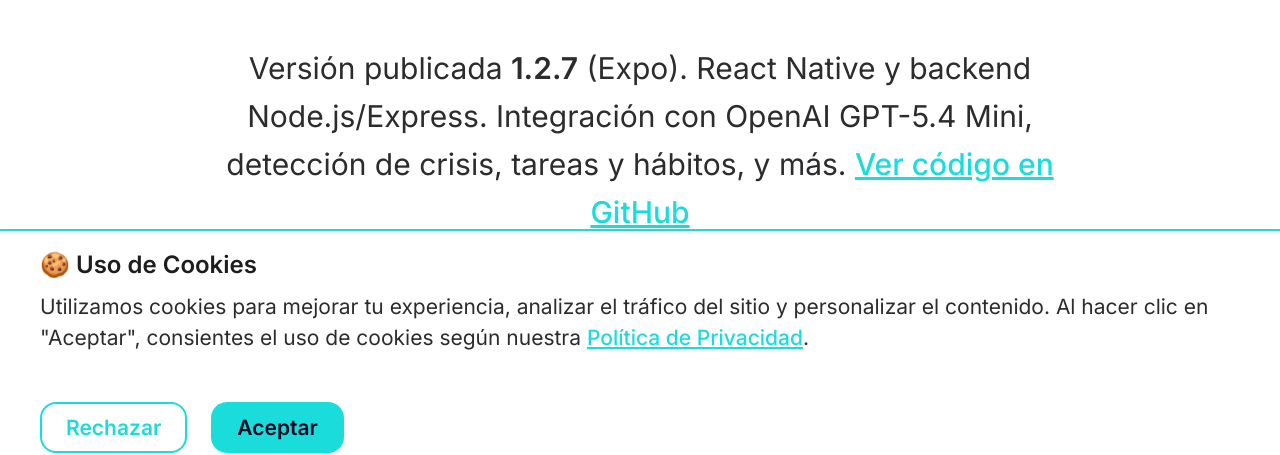
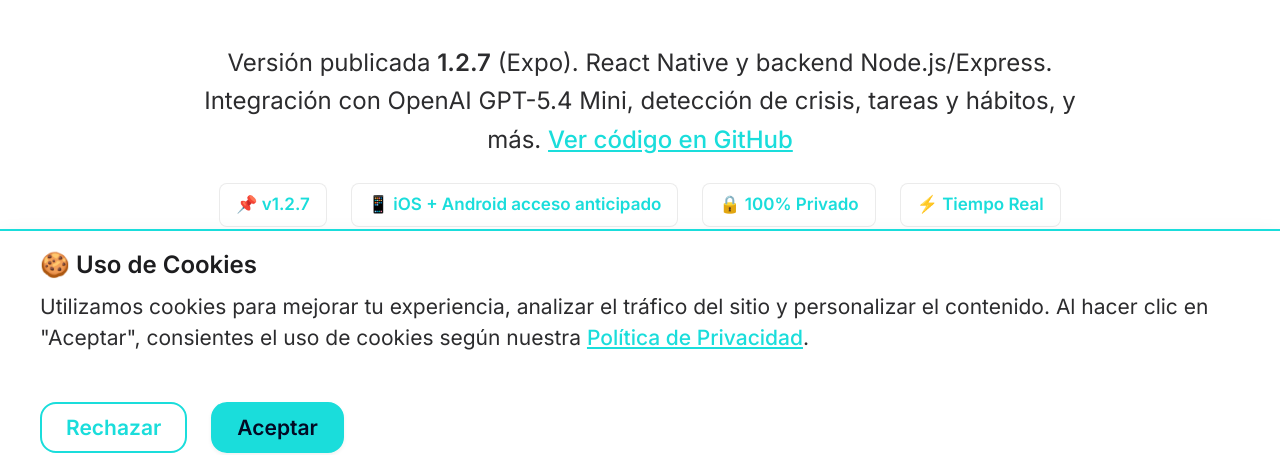
Before and after one commit to Mar-cere/antoapps-website, a Next.js app: page /app in a window 1280 px wide. Shown: the part 331-786 px from the top of the page. Built offline with nearby package versions, Linux system fonts and the light colour scheme; no server answers.

Commit message:
Update CSS styles for app-page and comparison components to improve typography and spacing. Adjust font sizes for subtitles and buttons, and modify padding and margin values for better layout consistency across the application.

```diff
--- a/styles/components/app-page.css
+++ b/styles/components/app-page.css
@@ -25,10 +25,10 @@
 }
 
 .app-hero-subtitle {
-    font-size: clamp(1.3125rem, 2.5vw, 1.875rem);
+    font-size: clamp(1.125rem, 2.2vw, 1.5rem);
     font-weight: var(--font-weight-normal);
     color: var(--color-text-secondary);
-    margin-bottom: var(--spacing-8);
+    margin-bottom: var(--spacing-6);
     line-height: var(--line-height-relaxed);
 }
 
@@ -45,7 +45,7 @@
     color: var(--color-primary);
     padding: var(--spacing-2) var(--spacing-4);
     border-radius: var(--radius-md);
-    font-size: var(--font-size-base);
+    font-size: var(--font-size-sm);
     font-weight: var(--font-weight-semibold);
 }
 
@@ -246,7 +246,7 @@
     background: var(--color-bg-primary);
     border: 1px solid var(--color-border);
     border-radius: var(--radius-xl);
-    padding: var(--spacing-md);
+    padding: var(--spacing-6);
     transition: var(--transition-base);
 }
 
@@ -262,7 +262,7 @@
     display: flex;
     align-items: center;
     gap: var(--spacing-sm);
-    margin-bottom: var(--spacing-md);
+    margin-bottom: var(--spacing-4);
 }
 
 .feature-icon {
@@ -325,7 +325,7 @@
     background: var(--color-bg-primary);
     border: 1px solid var(--color-border);
     border-radius: var(--radius-xl);
-    padding: var(--spacing-md);
+    padding: var(--spacing-6);
     transition: var(--transition-base);
 }
 
--- a/styles/components/comparison.css
+++ b/styles/components/comparison.css
@@ -16,7 +16,7 @@
 }
 
 .comparison-subtitle {
-    font-size: var(--font-size-xl);
+    font-size: clamp(1rem, 2.2vw, 1.25rem);
     color: var(--color-text-secondary);
     max-width: 700px;
     margin: 0 auto;
@@ -220,7 +220,7 @@
     background: var(--color-surface);
     border: var(--border-width-1) solid var(--color-border);
     border-radius: var(--radius-2xl);
-    padding: var(--spacing-8);
+    padding: var(--spacing-6);
     box-shadow: var(--shadow-xs);
 }
 
@@ -321,7 +321,7 @@
     background: var(--color-surface);
     border: var(--border-width-1) solid var(--color-border);
     border-radius: 16px;
-    padding: var(--spacing-lg);
+    padding: var(--spacing-6);
     backdrop-filter: blur(10px);
     text-align: center;
     transition: var(--transition);
```
